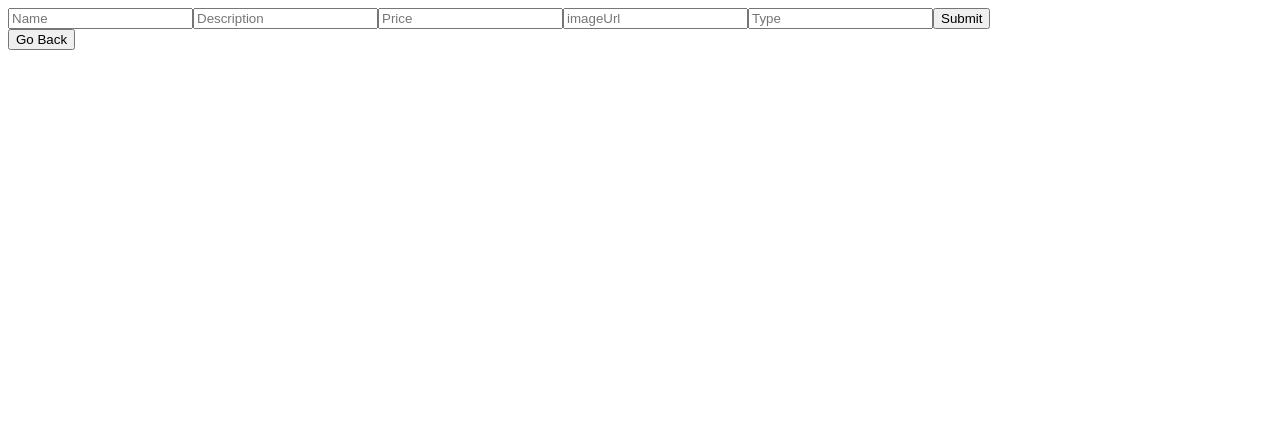
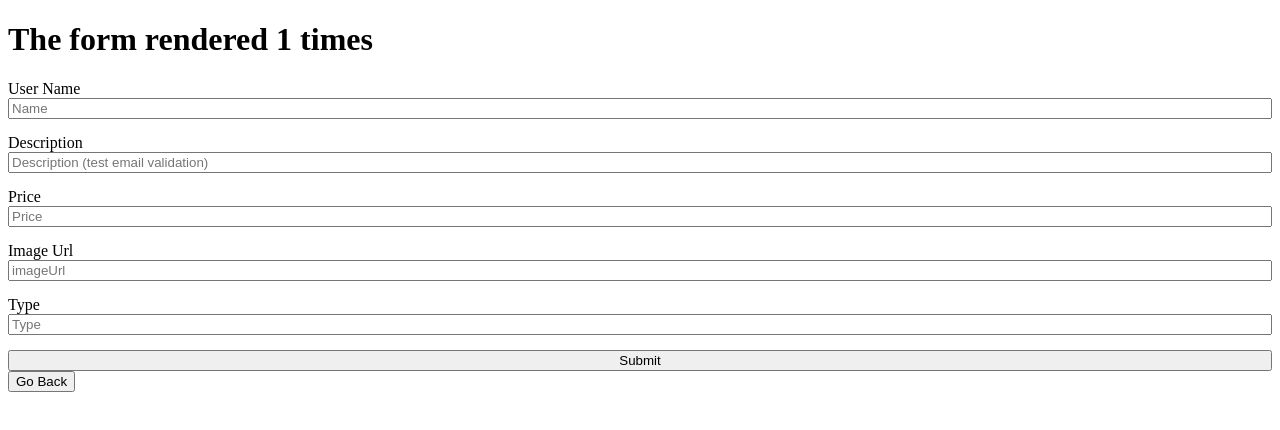
Before and after one commit to AshishCodewing/react-query-practice, a React (Vite) app: page /post-form in a window 1280 px wide. Shown: the top 430 px of the page. Built offline with nearby package versions, Linux system fonts and the light colour scheme; what miragejs would draw is missing.

Commit message:
feat: react hook form validation added

```diff
--- a/package.json
+++ b/package.json
@@ -16,9 +16,11 @@
     "miragejs": "^0.1.47",
     "react": "^18.2.0",
     "react-dom": "^18.2.0",
+    "react-hook-form": "^7.45.2",
     "react-router-dom": "^6.14.2"
   },
   "devDependencies": {
+    "@hookform/devtools": "^4.3.1",
     "@types/react": "^18.2.14",
     "@types/react-dom": "^18.2.6",
     "@vitejs/plugin-react": "^4.0.1",
--- a/src/PostForm.jsx
+++ b/src/PostForm.jsx
@@ -2,82 +2,110 @@ import { useState } from 'react'
 import { addPosts } from './store'
 import { useMutation, useQueryClient } from '@tanstack/react-query'
 import { useNavigate } from 'react-router'
+import { useForm } from 'react-hook-form'
+import { DevTool } from '@hookform/devtools'
+import { render } from 'react-dom'
+
+let renderCount = 0;
+
 function PostForm() {
-  const queryClient = useQueryClient()
-  const navigate = useNavigate()
+    renderCount++
 
-    const [formData, setFormData] = useState({
-        id: crypto.randomUUID(),
-        name: '',
-        description: '',
-        imageUrl: '',
-        price: '',
-        type: '',
-    })
+    const form = useForm()
+    const { register, control, handleSubmit } = form
+    // const { name, ref, onChange, onBlur } = register('name')
+    const queryClient = useQueryClient()
+    const navigate = useNavigate()
 
-    console.log(formData);
+    function onSubmit(data) {
+        console.log('form Submitted', data);
+    }
 
-    function handleChange(event) {
-        const { name, value } = event.target
-        setFormData(prevFormData => {
-            return {
-                ...prevFormData, [name]: value
-            }
-        })
-    }
-    const newPostMutation = useMutation({
-        mutationFn: (formData) => addPosts(formData),
-        onSuccess: () => {
-            queryClient.invalidateQueries(["posts"])
-        }
-    }
-    )
+    // const [formData, setFormData] = useState({
+    //     id: crypto.randomUUID(),
+    //     name: '',
+    //     description: '',
+    //     imageUrl: '',
+    //     price: '',
+    //     type: '',
+    // })
 
-    function handleSubmit(event) {
-        event.preventDefault()
-        newPostMutation.mutate(formData)
-        navigate('/')
-    }
+    // console.log(formData);
+
+    // function handleChange(event) {
+    //     const { name, value } = event.target
+    //     setFormData(prevFormData => {
+    //         return {
+    //             ...prevFormData, [name]: value
+    //         }
+    //     })
+    // }
+    // const newPostMutation = useMutation({
+    //     mutationFn: (formData) => addPosts(formData),
+    //     onSuccess: () => {
+    //         queryClient.invalidateQueries(["posts"])
+    //     }
+    // }
+    // )
+
+    // function handleSubmit(event) {
+    //     event.preventDefault()
+    //     newPostMutation.mutate(formData)
+    //     navigate('/')
+    // }
     return (
         <>
-            <form onSubmit={handleSubmit}>
+            <h1>The form rendered {renderCount} times</h1>
+
+            <form onSubmit={handleSubmit(onSubmit)} noValidate className='form'>
+                <label htmlFor="username">User Name</label>
                 <input
+                    id='username'
                     type="text"
-                    name="name"
                     placeholder='Name'
-                    onChange={handleChange}
-                    value={formData.name}
+                    // value={formData.name}
+                    {...register('name', { required: 'Name of the van is required' })}
                 />
+                <label htmlFor="description">Description</label>
                 <input
+                    id='description'
                     type="text"
-                    name="description"
-                    placeholder='Description'
-                    onChange={handleChange}
-                    value={formData.description}
+                    placeholder='Description (test email validation)'
+                    // value={formData.description}
+                    {...register('description', {
+                        pattern: {
+                            value: /^[A-Z0-9._%+-]+@[A-Z0-9.-]+\.[A-Z]{2,}$/i,
+                            message: "Invalid email"
+                        }
+                    })}
                 />
+                <label htmlFor="price">Price</label>
                 <input
+                    id='price'
                     type="text"
-                    name="price"
                     placeholder='Price'
-                    onChange={handleChange}
-                    value={formData.price}
+                    // value={formData.price}
+                    {...register('price', { required: 'Price is required' })}
                 />
+                <label htmlFor="imageUrl">Image Url</label>
                 <input
+                    id='imageUrl'
                     type="text"
-                    name="imageUrl"
                     placeholder='imageUrl'
-                    onChange={handleChange}
-                    value={formData.imageUrl}
+                    // value={formData.imageUrl}
+                    {...register("imageUrl")}
                 />
+                <label htmlFor="type">Type</label>
                 <input
+                    id='type'
                     type="text"
-                    name="type"
                     placeholder='Type'
-                    onChange={handleChange}
-                    value={formData.type}
+                    // value={formData.type}
+                    {...register('type')}
                 />
                 <button>Submit</button>
             </form>
+            <DevTool control={control} />
             <button onClick={() => navigate(-1)}>Go Back</button>
 
         </>
--- /dev/null
+++ b/src/index.css
@@ -0,0 +1,8 @@
+.form {
+    display: flex;
+    flex-direction: column;
+}
+
+.form input {
+    margin-bottom: 15px;
+}
--- a/src/main.jsx
+++ b/src/main.jsx
@@ -1,5 +1,6 @@
 import ReactDOM from 'react-dom/client'
 import App from './App.jsx'
+import './index.css'
 import PostDetail from './PostDetail.jsx'
 import PostForm from './PostForm.jsx'
 import "./server"
@@ -16,7 +17,7 @@ ReactDOM.createRoot(document.getElementById('root')).render(
       <Routes>
         <Route path='/' element={<App />} />
         <Route path='/:id' element={<PostDetail />} />
-        <Route path='/post-form' element={<PostForm />}/>
+        <Route path='/post-form' element={<PostForm />} />
       </Routes>
     </BrowserRouter>
     <ReactQueryDevtools initialIsOpen={false} />
```
Also changed, not shown: 1 other file (tests, documents, lock files or other folders).
